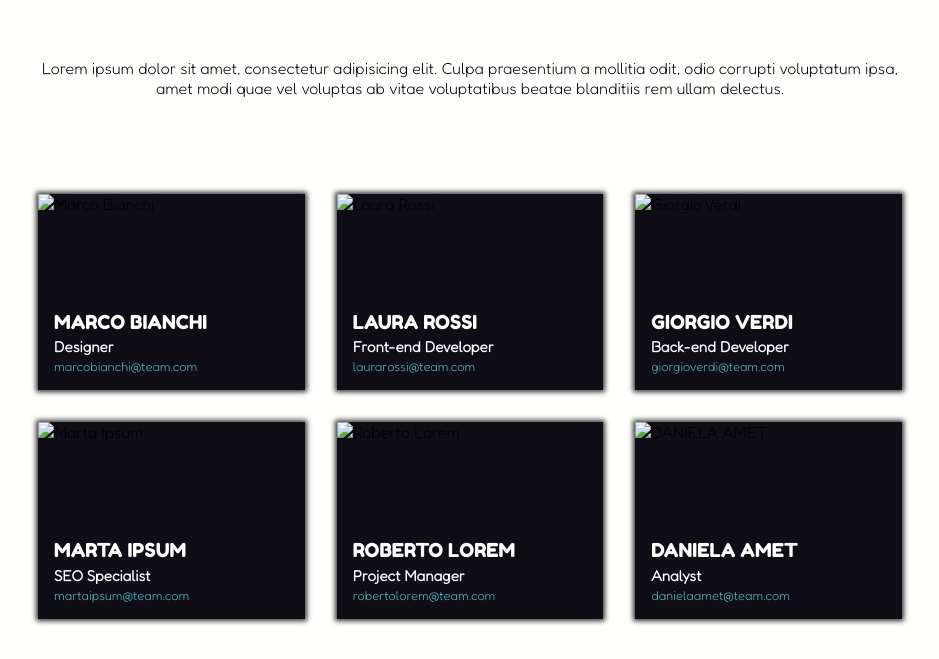
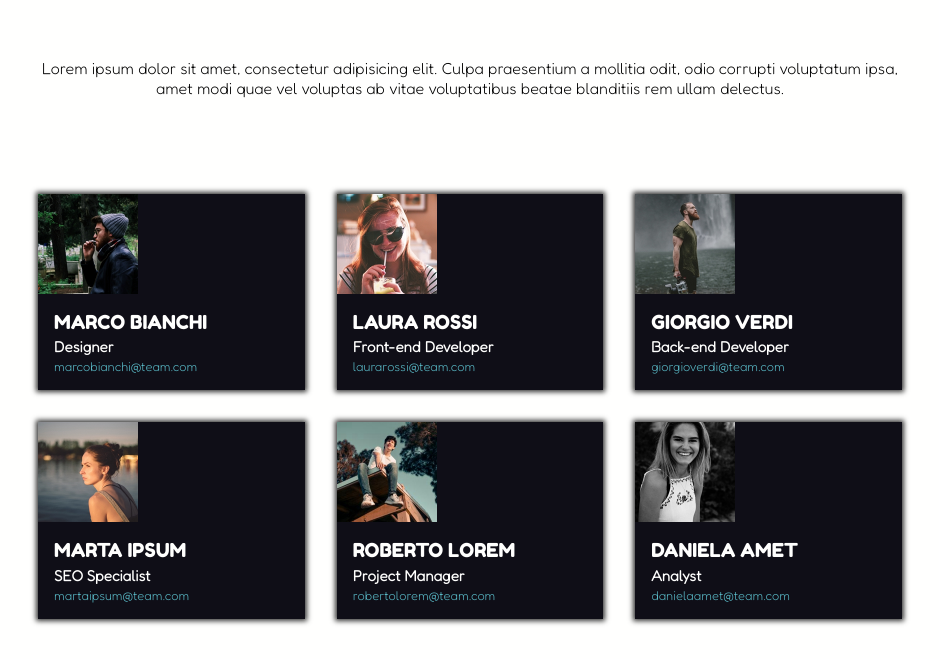
Before and after one commit to marcogiammari/html-css-float-cards, a plain HTML site: page index.html in a window 1280 px wide. Shown: the part 141-800 px from the top of the page, without its empty margins (170-1109 px from the left). Drawn offline with Linux system fonts and the light colour scheme; the site is published under a folder, as on GitHub Pages, so addresses that start at the root find nothing.

Commit message:
fix link img

```diff
--- a/index.html
+++ b/index.html
@@ -27,7 +27,7 @@
       <main>
         <!-- card -->
         <div class="card">
-          <img class="card-photo" src="/img/male1.png" alt="Marco Bianchi" />
+          <img class="card-photo" src="./img/male1.png" alt="Marco Bianchi" />
           <div class="card-text">
             <h2>MARCO BIANCHI</h2>
             <h3>Designer</h3>
@@ -37,7 +37,7 @@
           </div>
         </div>
         <div class="card">
-          <img class="card-photo" src="/img/female1.png" alt="Laura Rossi" />
+          <img class="card-photo" src="./img/female1.png" alt="Laura Rossi" />
           <div class="card-text">
             <h2>LAURA ROSSI</h2>
             <h3>Front-end Developer</h3>
@@ -45,7 +45,7 @@
           </div>
         </div>
         <div class="card">
-          <img class="card-photo" src="/img/male2.png" alt="Giorgio Verdi" />
+          <img class="card-photo" src="./img/male2.png" alt="Giorgio Verdi" />
           <div class="card-text">
             <h2>GIORGIO VERDI</h2>
             <h3>Back-end Developer</h3>
@@ -55,7 +55,7 @@
           </div>
         </div>
         <div class="card">
-          <img class="card-photo" src="/img/female2.png" alt="Marta Ipsum" />
+          <img class="card-photo" src="./img/female2.png" alt="Marta Ipsum" />
           <div class="card-text">
             <h2>MARTA IPSUM</h2>
             <h3>SEO Specialist</h3>
@@ -63,7 +63,7 @@
           </div>
         </div>
         <div class="card">
-          <img class="card-photo" src="/img/male3.png" alt="Roberto Lorem" />
+          <img class="card-photo" src="./img/male3.png" alt="Roberto Lorem" />
           <div class="card-text">
             <h2>ROBERTO LOREM</h2>
             <h3>Project Manager</h3>
@@ -73,7 +73,7 @@
           </div>
         </div>
         <div class="card">
-          <img class="card-photo" src="/img/female3.png" alt="DANIELA AMET" />
+          <img class="card-photo" src="./img/female3.png" alt="DANIELA AMET" />
           <div class="card-text">
             <h2>DANIELA AMET</h2>
             <h3>Analyst</h3>
```
